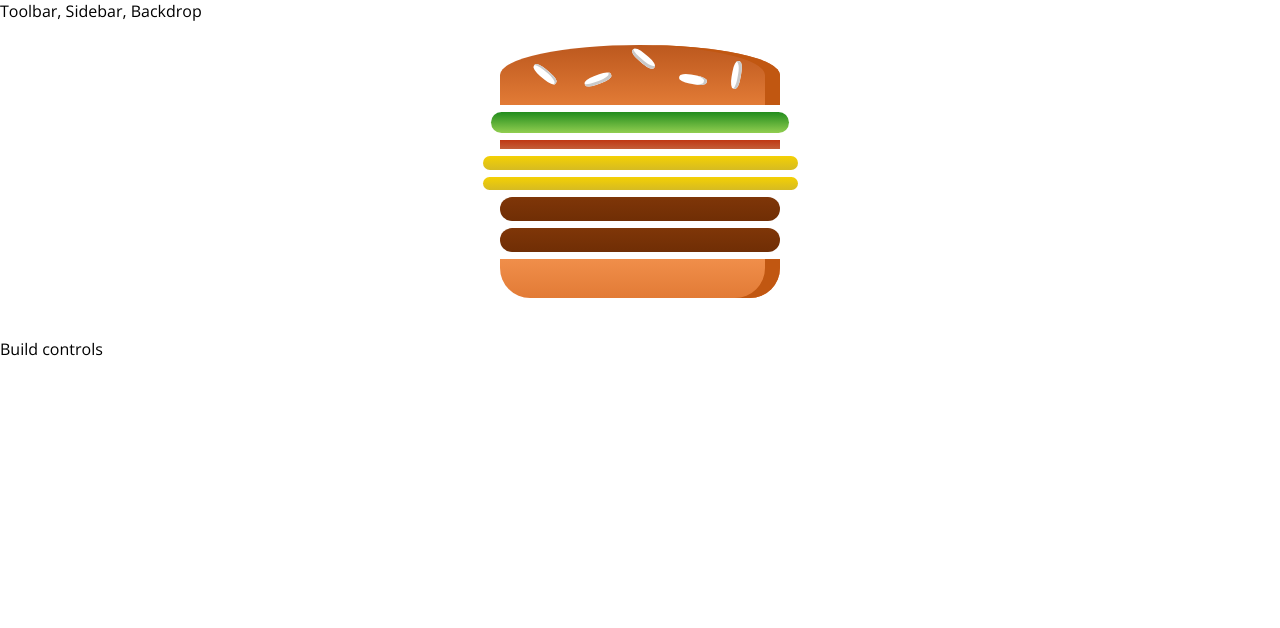
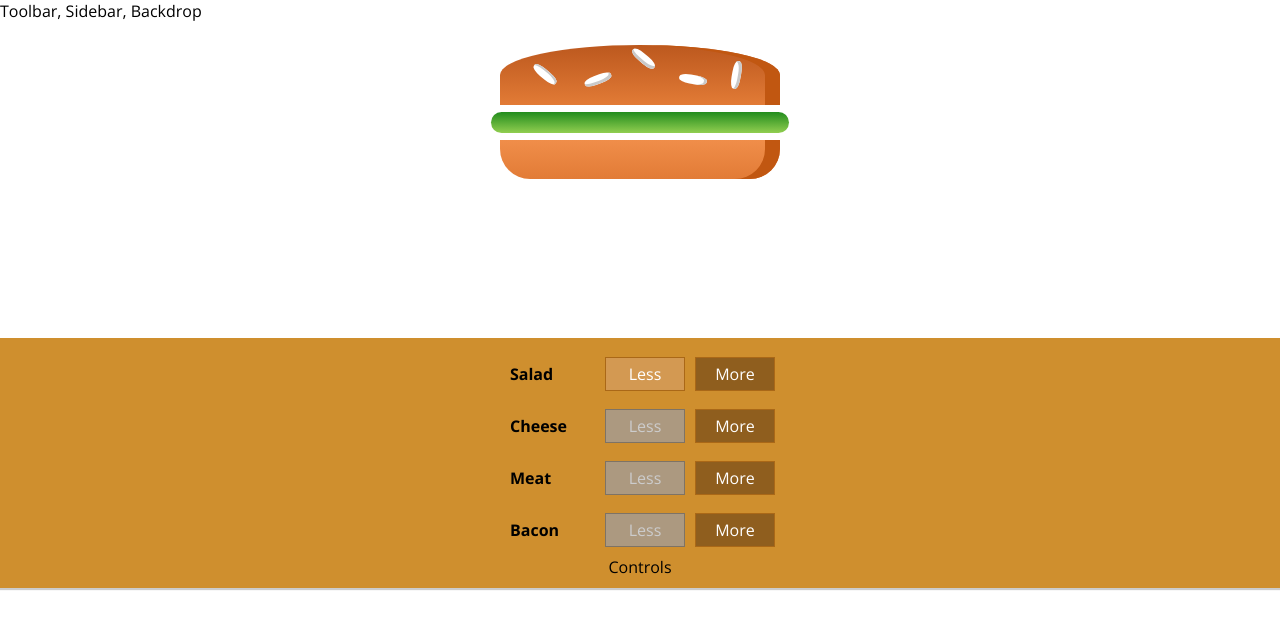
Before and after one commit to tselmen/burger-builder, a React (Create React App) app: page / in a window 1280 px wide. Shown: the top 628 px of the page. Built offline with nearby package versions, Linux system fonts and the light colour scheme.

Commit message:
Added the build control

```diff
--- a/src/App.js
+++ b/src/App.js
@@ -1,15 +1,12 @@
-import {Component} from "react/cjs/react.production.min";
 import Layout from "./components/Layout/Layout";
 import BurgerBuilder from "./containers/BurgerBuilder/BurgerBuilder";
 
-class App extends Component {
-  render() {
-    return (
-      <Layout>
-        <BurgerBuilder/>
-      </Layout>
-    );
-  }
+function App() {
+  return (
+    <Layout>
+      <BurgerBuilder/>
+    </Layout>
+  );
 }
 
 export default App;
--- a/src/components/Burger/Burger.css
+++ b/src/components/Burger/Burger.css
@@ -8,6 +8,10 @@
     font-size: 1.2rem;
 }
 
+.Burger::-webkit-scrollbar {
+    display: none;
+}
+
 @media (min-width: 500px)and (min-height: 400px) {
     .Burger {
         width: 350px;
--- a/src/components/Burger/Burger.js
+++ b/src/components/Burger/Burger.js
@@ -1,24 +1,27 @@
 import Ingredient from "./Ingredient/Ingredient";
-import {Component} from "react/cjs/react.production.min";
 import './Burger.css'
 
-class Burger extends Component {
-  transformedIngredients = Object.keys(this.props.ingredients)
+function Burger(props) {
+  let transformedIngredients = Object.keys(props.ingredients)
     .map(keys => {
-      return [...Array(this.props.ingredients[keys])].map((_, i) => {
+      return [...Array(props.ingredients[keys])].map((_, i) => {
         return <Ingredient type={keys} key={keys + i}/>
       })
     })
+    .reduce((arr, el) => {
+      return arr.concat(el)
+    }, [])
 
-  render() {
-    return (
-      <div className={"Burger"}>
-        <Ingredient type={"bread-top"}/>
-        {this.transformedIngredients}
-        <Ingredient type={"bread-bottom"}/>
-      </div>
-    );
+  if (transformedIngredients.length === 0) {
+    transformedIngredients = <p>Please start adding ingredients</p>
   }
+  return (
+    <div className={"Burger"}>
+      <Ingredient type={"bread-top"}/>
+      {transformedIngredients}
+      <Ingredient type={"bread-bottom"}/>
+    </div>
+  );
 }
 
 export default Burger;
--- /dev/null
+++ b/src/components/Burger/Controls/Control/Control.css
@@ -0,0 +1,56 @@
+.Control {
+    display: flex;
+    justify-content: space-between;
+    align-items: center;
+    margin: 5px 0;
+}
+
+.Control button {
+    display: block;
+    font: inherit;
+    padding: 5px;
+    margin: 0 5px;
+    width: 80px;
+    border: 1px solid #AA6817;
+    cursor: pointer;
+    outline: none;
+}
+
+.Control button:disabled {
+    background-color: #AC9980;
+    border: 1px solid #7E7365;
+    color: #ccc;
+    cursor: default;
+}
+
+.Control button:hover:disabled {
+    background-color: #AC9980;
+    color: #ccc;
+    cursor: not-allowed;
+}
+
+.Label {
+    padding: 10px;
+    font-weight: bold;
+    width: 80px;
+}
+
+.Control .Less {
+    background-color: #D39952;
+    color: white;
+}
+
+.Control .More {
+    background-color: #8F5E1E;
+    color: white;
+}
+
+.Control .Less:hover, .Control .Less:active {
+    background-color: #DAA972;
+    color: white;
+}
+
+.Control .More:hover, .Control .More:active {
+    background-color: #99703F;
+    color: white;
+}
--- /dev/null
+++ b/src/components/Burger/Controls/Control/Control.js
@@ -0,0 +1,13 @@
+import "./Control.css"
+
+function Control(props) {
+  return (
+    <div className={"Control"}>
+      <div className={"Label"}>{props.label}</div>
+      <button className={"Less"} onClick={props.removed} disabled={props.disabled}>Less</button>
+      <button className={"More"} onClick={props.added}>More</button>
+    </div>
+  )
+}
+
+export default Control
--- /dev/null
+++ b/src/components/Burger/Controls/Controls.css
@@ -0,0 +1,10 @@
+.Controls {
+    width: 100%;
+    background-color: #CF8F2E;
+    display: flex;
+    flex-flow: column;
+    align-items: center;
+    box-shadow: 0 2px 1px #ccc;
+    margin: auto;
+    padding: 10px 0;
+}
--- /dev/null
+++ b/src/components/Burger/Controls/Controls.js
@@ -0,0 +1,24 @@
+import "./Controls.css"
+import Control from "./Control/Control";
+
+const controls = [
+  {label: "Salad", type: "salad"},
+  {label: "Cheese", type: "cheese"},
+  {label: "Meat", type: "meat"},
+  {label: "Bacon", type: "bacon"},
+]
+
+function Controls(props) {
+  return (
+    <div className={"Controls"}>
+      {controls.map(control =>
+        <Control key={control.label} label={control.label}
+                 added={() => props.ingredientAdded(control.type)}
+                 removed={() => props.ingredientRemoved(control.type)} disabled={props.disabled[control.type]}/>
+      )}
+      Controls
+    </div>
+  )
+}
+
+export default Controls
--- a/src/components/Burger/Ingredient/Ingredient.js
+++ b/src/components/Burger/Ingredient/Ingredient.js
@@ -1,13 +1,10 @@
 import './Ingredient.css';
 import * as PropTypes from "prop-types";
-import {Component} from "react/cjs/react.production.min";
 
-class Ingredient extends Component {
-  render() {
-
+function Ingredient(props) {
   let ingredient
 
-    switch (this.props.type) {
+  switch (props.type) {
     case 'bread-bottom':
       ingredient = <div className={"BreadBottom"}/>;
       break;
@@ -36,7 +33,6 @@ class Ingredient extends Component {
     }
     return ingredient;
 }
-}
 
 Ingredient.propTypes = {
   type: PropTypes.string.isRequired
--- a/src/containers/BurgerBuilder/BurgerBuilder.js
+++ b/src/containers/BurgerBuilder/BurgerBuilder.js
@@ -1,22 +1,67 @@
 import {Component} from "react/cjs/react.production.min";
 import Aux from "../../hoc/Auxiliary";
 import Burger from "../../components/Burger/Burger";
+import Controls from "../../components/Burger/Controls/Controls";
+
+const INGREDIENTS_PRICES = {
+  salad: 0.5,
+  cheese: 0.4,
+  meat: 1.3,
+  bacon: 0.7
+}
 
 class BurgerBuilder extends Component {
   state = {
     ingredients: {
       salad: 1,
-      bacon: 1,
-      cheese: 2,
-      meat: 2
+      bacon: 0,
+      cheese: 0,
+      meat: 0
+    },
+    totalPrice: 4
+  }
+
+  addIngredientHandler = (type) => {
+    const oldCount = this.state.ingredients[type]
+    const updatedCount = oldCount + 1
+    const updatedIngredients = {
+      ...this.state.ingredients
     }
+    updatedIngredients[type] = updatedCount
+    const priceAddition = INGREDIENTS_PRICES[type]
+    const oldPrice = this.state.totalPrice
+    const newPrice = oldPrice + priceAddition
+    this.setState({totalPrice: newPrice, ingredients: updatedIngredients})
+  }
+
+  removeIngredientHandler = (type) => {
+    const oldCount = this.state.ingredients[type]
+    if (oldCount <= 0) {
+      return;
+    }
+    const updatedCount = oldCount - 1
+    const updatedIngredients = {
+      ...this.state.ingredients
+    }
+    updatedIngredients[type] = updatedCount
+    const priceSubtraction = INGREDIENTS_PRICES[type]
+    const oldPrice = this.state.totalPrice
+    const newPrice = oldPrice - priceSubtraction
+    this.setState({totalPrice: newPrice, ingredients: updatedIngredients})
   }
 
   render() {
+    const disabledInfo = {
+      ...this.state.ingredients
+    }
+    for (let key in disabledInfo) {
+      disabledInfo[key] = disabledInfo[key] <= 0
+    }
     return (
       <Aux>
         <Burger ingredients={this.state.ingredients}/>
-        <div>Build controls</div>
+        <Controls ingredientAdded={this.addIngredientHandler} ingredientRemoved={this.removeIngredientHandler}
+                  disabled={disabledInfo}/>
       </Aux>
     );
   }
```
Lines whose indentation alone changed are shown as unchanged.
